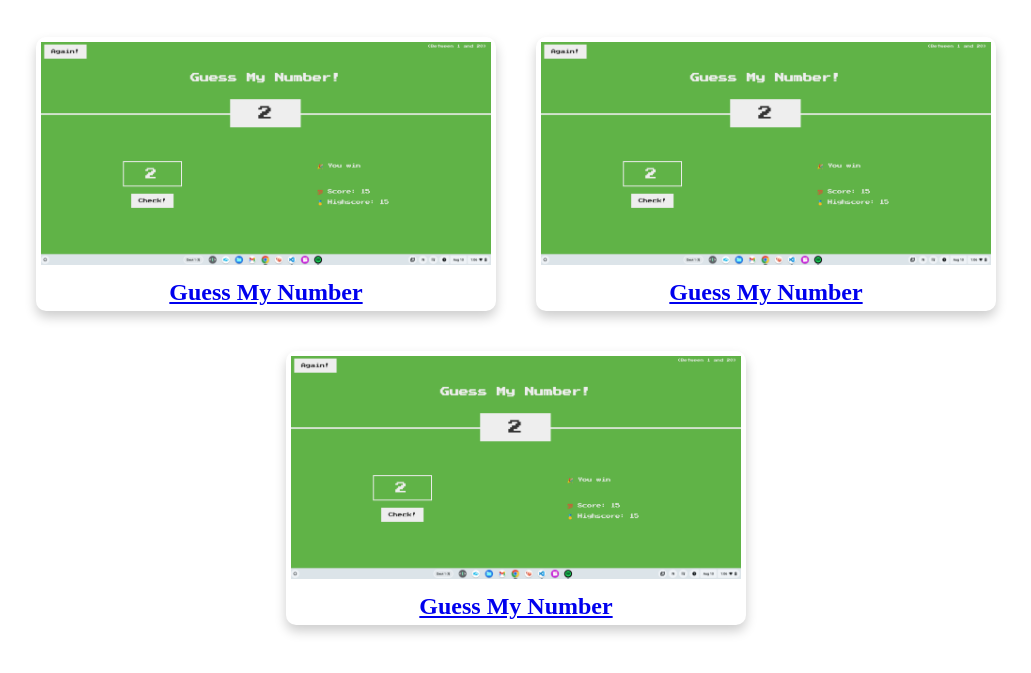
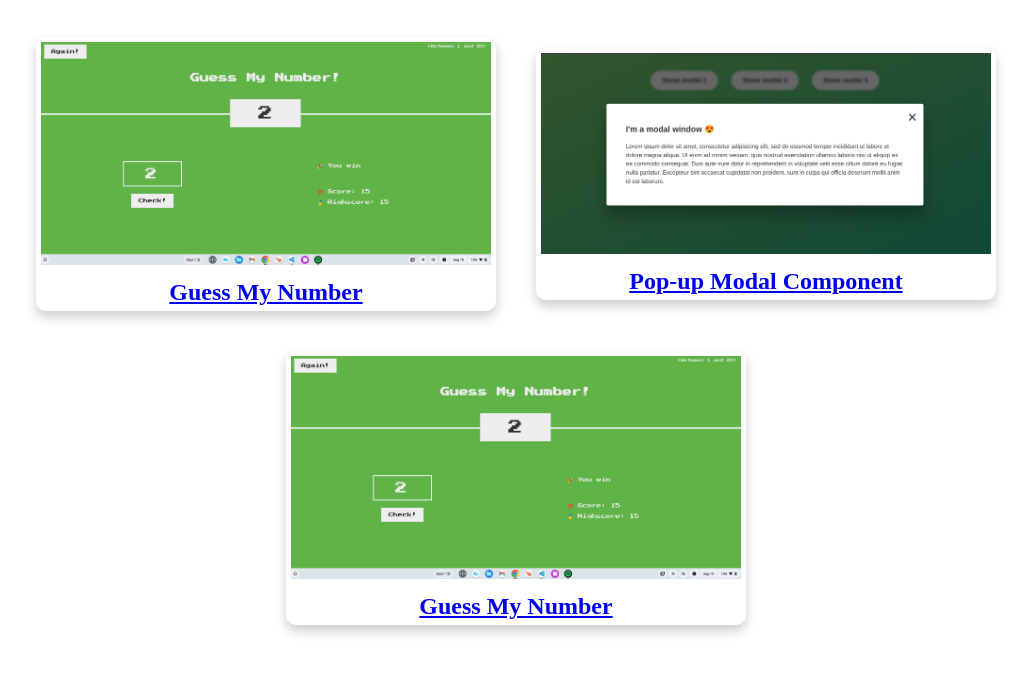
Before and after one commit to js14richard/vannila_js_projects, a plain HTML site: page index.html in a window 1280 px wide. Shown: the part 55-728 px from the top of the page, without its empty margins (124-1155 px from the left). Drawn offline with Linux system fonts and the light colour scheme.

Commit message:
popu-modal

```diff
--- a/index.html
+++ b/index.html
@@ -18,9 +18,9 @@
         </div>
 
         <div class="project-container">
-            <a href="./guess_number/index.html" target="_blank">
-                <img src="./images/guess_my_number.png" alt="guess-my-number" class="project-image">
-                <h2>Guess My Number</h2>
+            <a href="./popup-modal/" target="_blank">
+                <img src="./images/popup.png" alt="popup-modal" class="project-image">
+                <h2>Pop-up Modal Component</h2>
             </a>
         </div>
 
```
Also changed, not shown: images/popup.png (added).
